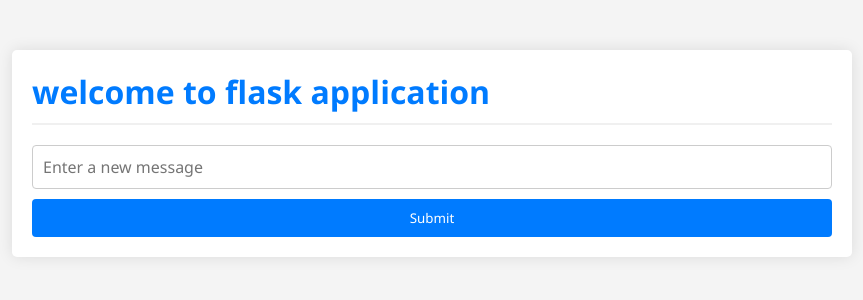
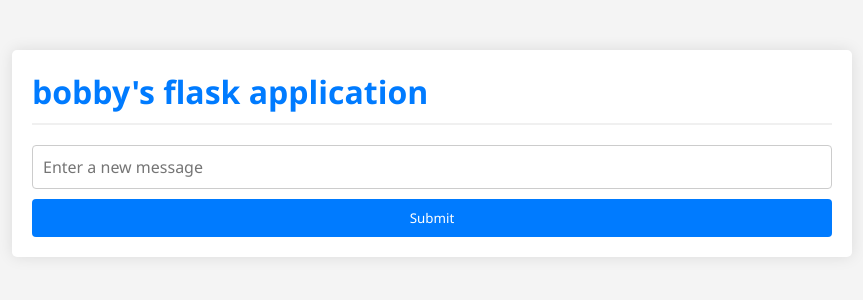
Before and after one commit to bojyanath/myflaskapplication, a Flask app: page / in a window 1280 px wide. Shown: the top 300 px of the page, without its empty margins (208-1071 px from the left). Run offline with Flask 2, Linux system fonts and the light colour scheme; data that the repository does not hold is empty; some libraries are stand-ins or nearby versions.

Commit message:
updated flask

```diff
--- a/templates/index.html
+++ b/templates/index.html
@@ -93,7 +93,7 @@
 
 <body>
     <div class="container">
-        <h1>welcome to flask application</h1>
+        <h1>bobby's flask application</h1>
         {% for message in messages %}
             <p>{{ message[0] }}</p>
         {% endfor %}
```
